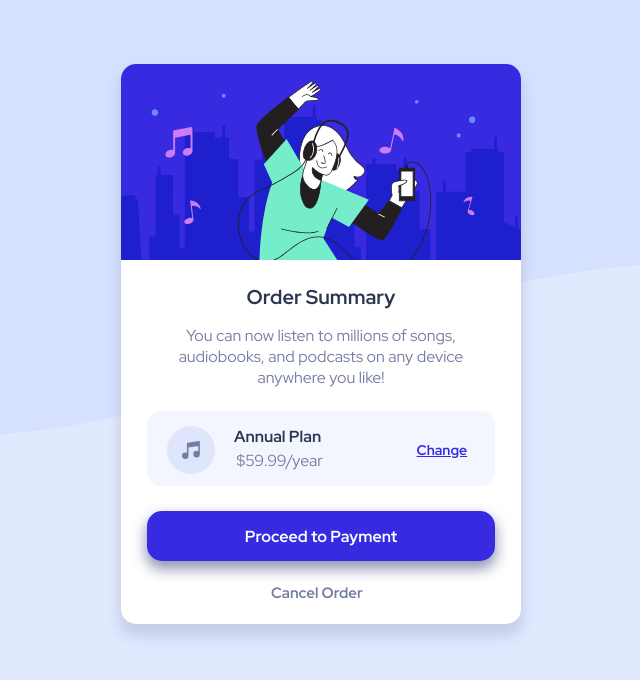
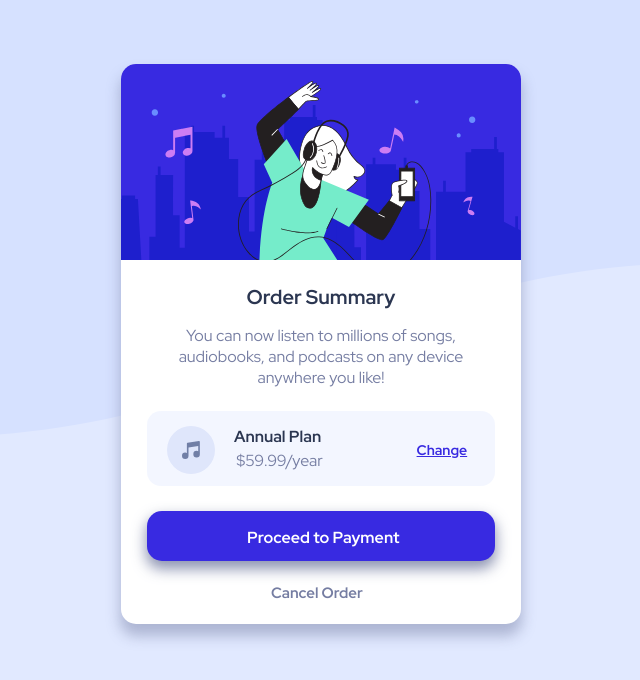
Before and after one commit to ReinanKhevne/Desafios-propostos---mentor-, a plain HTML site: page index.html in a window 1280 px wide. Shown: the whole page, without its empty margins (327-967 px from the left). Drawn offline with Linux system fonts and the light colour scheme.

Commit message:
alterações na div botão

```diff
--- a/index.html
+++ b/index.html
@@ -32,7 +32,9 @@
       </div>
 
       <div class="botao">
-        <p>Proceed to Payment</p>
+
+        <a id="botao-link" href="#">Proceed to Payment</a>
+
       </div>
 
       <a id="cancel" href="#">Cancel Order</a>
--- a/style.css
+++ b/style.css
@@ -25,7 +25,7 @@ body {
 }
 
 .card-conteiner {
-    box-shadow: 0px 11px 14px 1px #757da244;
+    box-shadow: 0px 11px 14px 1px #757da27a;
     border-radius: 15px;
     background-color: #fff;
     height: 560px;
@@ -112,6 +112,7 @@ body {
     margin: 25px 26px 22px 26px;
     border-radius: 15px;
     box-shadow: 0px 7px 14px 1px #757da2d2;
+    cursor: pointer;
 
 }
 
@@ -119,9 +120,14 @@ body {
     background-color: #767cf1;
 }
 
-.botao p {
+#botao-link {
+    position: absolute;
+    padding-left: 100px;
+    padding-top: 16px;
+    color: #fff;
+    text-decoration: none;
     font-family: var(--fonth1);
-    color: #fff;
+    font-size: 16px;
     font-weight: bold;
 }
 
```
